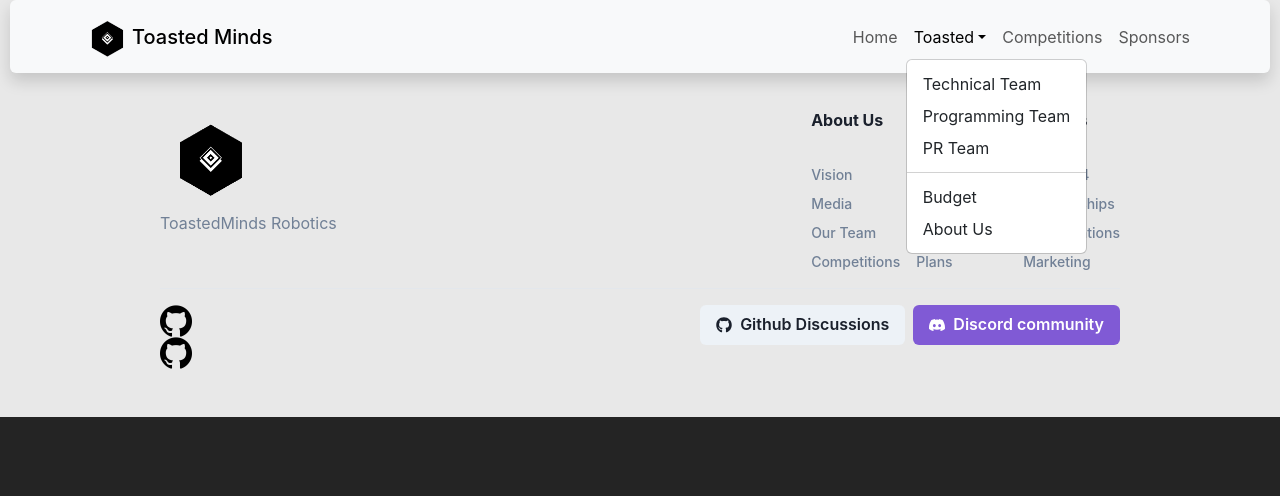
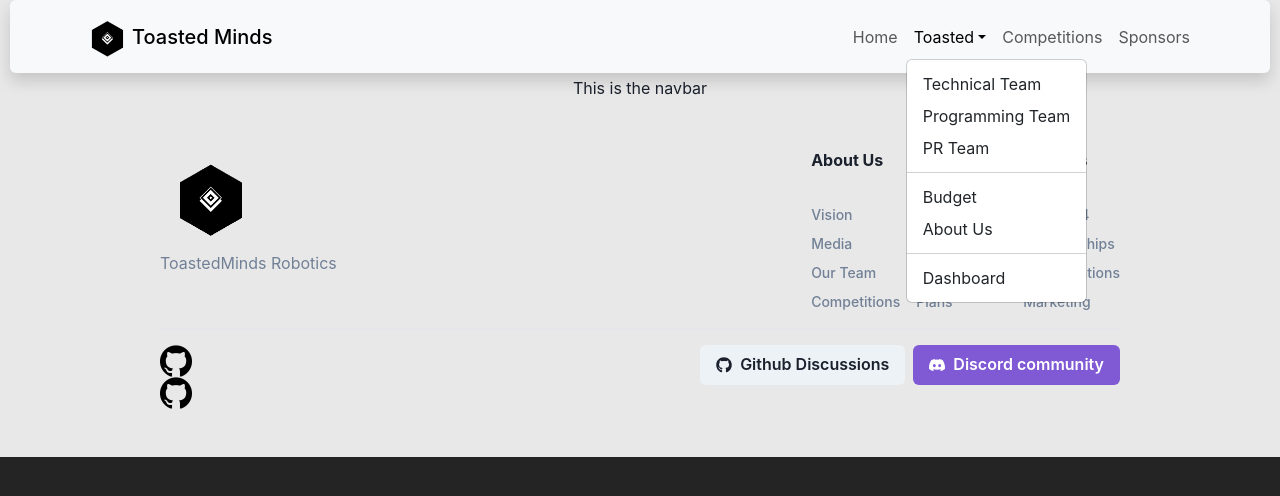
Before and after one commit to Petre4488/Toasted, a React (Vite) app: page /dashboard in a window 1280 px wide. Both pictures are taken after a click on the button "Toasted". Shown: the top 496 px of the page. Built offline with nearby package versions, Linux system fonts and the light colour scheme.

Commit message:
logo update

```diff
--- a/src/Components/NavBar.jsx
+++ b/src/Components/NavBar.jsx
@@ -41,6 +41,10 @@
               <NavDropdown.Item href="#action/3.5">
                 About Us
               </NavDropdown.Item>
+              <NavDropdown.Divider />
+              <NavDropdown.Item href="/dashboard">
+                Dashboard
+              </NavDropdown.Item>
             </NavDropdown>
             <LinkContainer to="/competitions">
                 <Nav.Link>Competitions</Nav.Link>
--- /dev/null
+++ b/src/Pages/Dashboard.jsx
@@ -0,0 +1,7 @@
+
+
+export default function Dashboard() {
+    return(
+        <p>This is the navbar</p>
+    )
+}
--- a/src/main.jsx
+++ b/src/main.jsx
@@ -9,6 +9,7 @@
 import NavBar from './Components/NavBar';
 import Sponsors from './Pages/Sponsors';
 import Footer from './Components/Footer';
+import Dashboard from './Pages/Dashboard'
 
 
 ReactDOM.createRoot(document.getElementById('root')).render(
@@ -22,6 +23,7 @@
             <Route index element={<HomePage />} />
             <Route path="/competitions" element={<Competitions />} />
             <Route path="/sponsors" element={<Sponsors />} />
+            <Route path="/dashboard" element={<Dashboard />} />
           </Routes>
           </div>
           <Footer />
```
